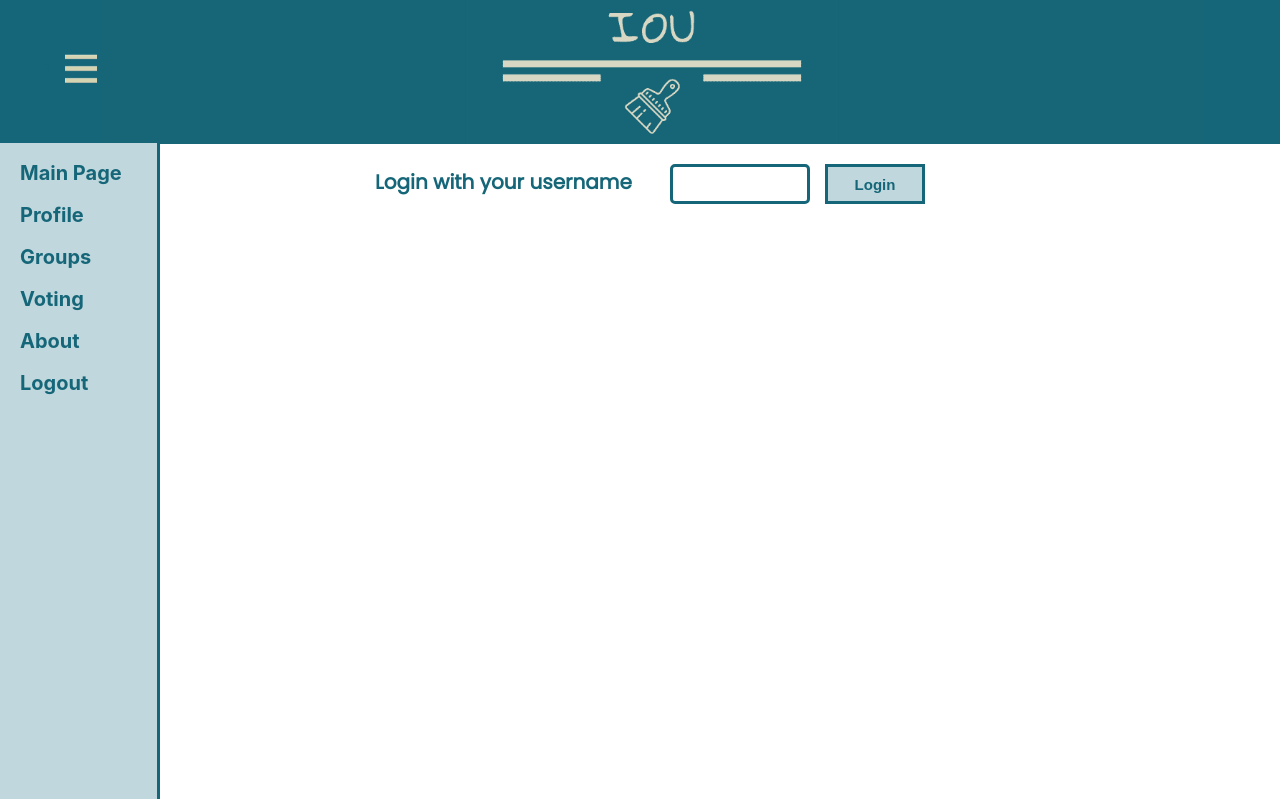
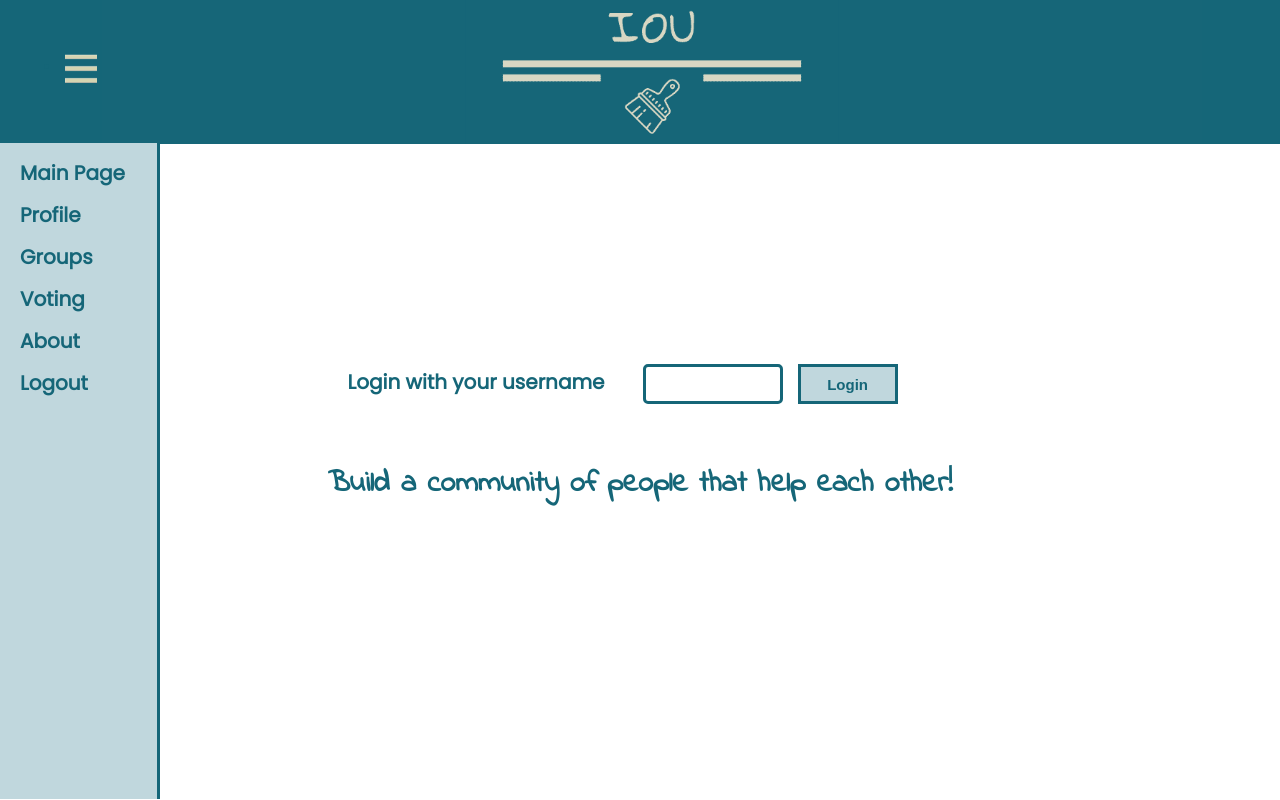
Before and after one commit to Reekaa/wk9_iou-app, a React (Create React App) app in the folder iou_app_frontend/: page / in a window 1280 px wide. Built offline with nearby package versions, Linux system fonts and the light colour scheme; no server answers.

Commit message:
updated css on login page

```diff
--- a/iou_app_frontend/public/index.html
+++ b/iou_app_frontend/public/index.html
@@ -10,6 +10,7 @@
     <script src="https://ajax.googleapis.com/ajax/libs/jquery/3.4.0/jquery.min.js"></script>
     <script src="https://maxcdn.bootstrapcdn.com/bootstrap/3.4.0/js/bootstrap.min.js"></script>
     <link rel="stylesheet" href="https://cdn.jsdelivr.net/npm/semantic-ui@2.4.2/dist/semantic.min.css"/>
+    <link href="https://fonts.googleapis.com/css?family=Indie+Flower&display=swap" rel="stylesheet">
     <!--
       manifest.json provides metadata used when your web app is installed on a
       user's mobile device or desktop. See https://developers.google.com/web/fundamentals/web-app-manifest/
--- a/iou_app_frontend/src/App.js
+++ b/iou_app_frontend/src/App.js
@@ -37,6 +37,8 @@ class App extends Component {
             <Route
               exact path='/about'
               component={About}
+            />
+            <Route
               exact path='/profile'
               component={UserProfileContainer}
             />
--- a/iou_app_frontend/src/components/MainPage/Login.css
+++ b/iou_app_frontend/src/components/MainPage/Login.css
@@ -1,3 +1,7 @@
+.login-page{
+  padding-top: 200px;
+}
+
 .login{
   width: 550px;
   display: flex;
@@ -36,3 +40,11 @@ lable{
   border: 3px solid #156678;
   color: #156678;
 }
+
+.slogen{
+  padding-top: 50px;
+  text-align: center;
+  font-size: 30px;
+  font-family: 'Indie Flower', sans-serif;
+  font-weight: bold;
+}
--- a/iou_app_frontend/src/components/MainPage/Login.js
+++ b/iou_app_frontend/src/components/MainPage/Login.js
@@ -24,9 +24,10 @@ class Login extends Component {
 
   render(){
     if(this.props.currentUser.name !== null){
-        return <Redirect to='/mainpage' />
+        return <Redirect to='/profile' />
       }
     return(
+      <div className="login-page">
         <div className="login">
           <label htmlFor="entry">Login with your username</label>
           <form onSubmit={this.handleSubmit}>
@@ -38,6 +39,10 @@ class Login extends Component {
             />
             <input id="submit" type="submit" value="Login" />
           </form>
+        </div>
+        <div className="slogen">
+          Build a community of people that help each other!
+        </div>
       </div>
     )
   }
--- a/iou_app_frontend/src/components/MainPage/Navbar.css
+++ b/iou_app_frontend/src/components/MainPage/Navbar.css
@@ -44,6 +44,7 @@
   padding-top: 20px;
   transform: translateX(100%);
   transition: all 0.5s linear;
+  font-family: 'Poppins', sans-serif;
 
 }
 
--- a/iou_app_frontend/src/components/MainPage/mainpage.css
+++ b/iou_app_frontend/src/components/MainPage/mainpage.css
@@ -36,6 +36,7 @@
   flex-wrap: wrap;
   color: #156678;
   font-family: 'Poppins' ,sans-serif;
+  padding: 200px;
 }
 .user-list-sidebar {
   grid-area: sidebar;
--- a/iou_app_frontend/src/components/UserProfilePage/UserProfile.js
+++ b/iou_app_frontend/src/components/UserProfilePage/UserProfile.js
@@ -2,14 +2,12 @@ import React from "react";
 import './userprofile.css'
 
 const Main = props => {
-  console.log(props);
 
   const userlikes = (skill) => {
     return skill.charAt(0).toUpperCase() + skill.slice(1);
   }
 
   const populateGroups = props.currentUser.groups.map((group) => {
-      console.log(group);
       return(
         <tr>
           <td>{group.groupName}</td>
--- a/iou_app_frontend/src/containers/LoginFormContainer.js
+++ b/iou_app_frontend/src/containers/LoginFormContainer.js
@@ -9,12 +9,12 @@ import Login from '../components/MainPage/Login.js';
 
 const LoginFormContainer = (props) => {
 
-  // if (props.currentUser.groups ) {
-  //   const groupUsers = props.users.filter(user => {
-  //     return user.groups[0].groupName === props.currentUser.groups[0].groupName;
-  //   })
-  //   props.setGroupUsers(groupUsers);
-  // }
+  if (props.currentUser.groups ) {
+    const groupUsers = props.users.filter(user => {
+      return user.groups[0].groupName === props.currentUser.groups[0].groupName;
+    })
+    props.setGroupUsers(groupUsers);
+  }
 
   return(
     <div>
@@ -28,12 +28,12 @@ const LoginFormContainer = (props) => {
 }
 
 const mapDispatchToProps = dispatch => ({
-  // setGroupUsers(groupUsers) {
-  //   dispatch({
-  //     type: 'SET_GROUP_USERS',
-  //     groupUsers
-  //   })
-  // },
+  setGroupUsers(groupUsers) {
+    dispatch({
+      type: 'SET_GROUP_USERS',
+      groupUsers
+    })
+  },
   getCurrentUser(name) {
     dispatch (() => {
       fetch(`http://localhost:3000/api/users/${name}`)
--- a/iou_app_frontend/src/containers/ViewGroupUsersContainer.js
+++ b/iou_app_frontend/src/containers/ViewGroupUsersContainer.js
@@ -5,7 +5,7 @@ const mapStateToProps = (state) => {
   // map state.currentUser to generate jsx LIs
   // return list of users with names and karma ratings
   return {
-    groupName: state.currentUser.groups[0].groupName,
+    // groupName: state.currentUser.groups[0].groupName,
     groupUsers: state.groupUsers
   }
 }
--- a/iou_app_frontend/src/containers/VotingContainer.js
+++ /dev/null
@@ -1,3 +0,0 @@
-import { connect } from 'react-redux';
-import React from 'react';
-import Voting from '../components/VotingPage/Voting.js';
```
Also changed, not shown: iou_app_frontend/src/components/VotingPage/Voting.js (+15 -0 lines), iou_app_frontend/public/images/bg.jpg (added), iou_app_frontend/src/components/VotingPage/Voting.css (added). Lines whose indentation alone changed are shown as unchanged.
